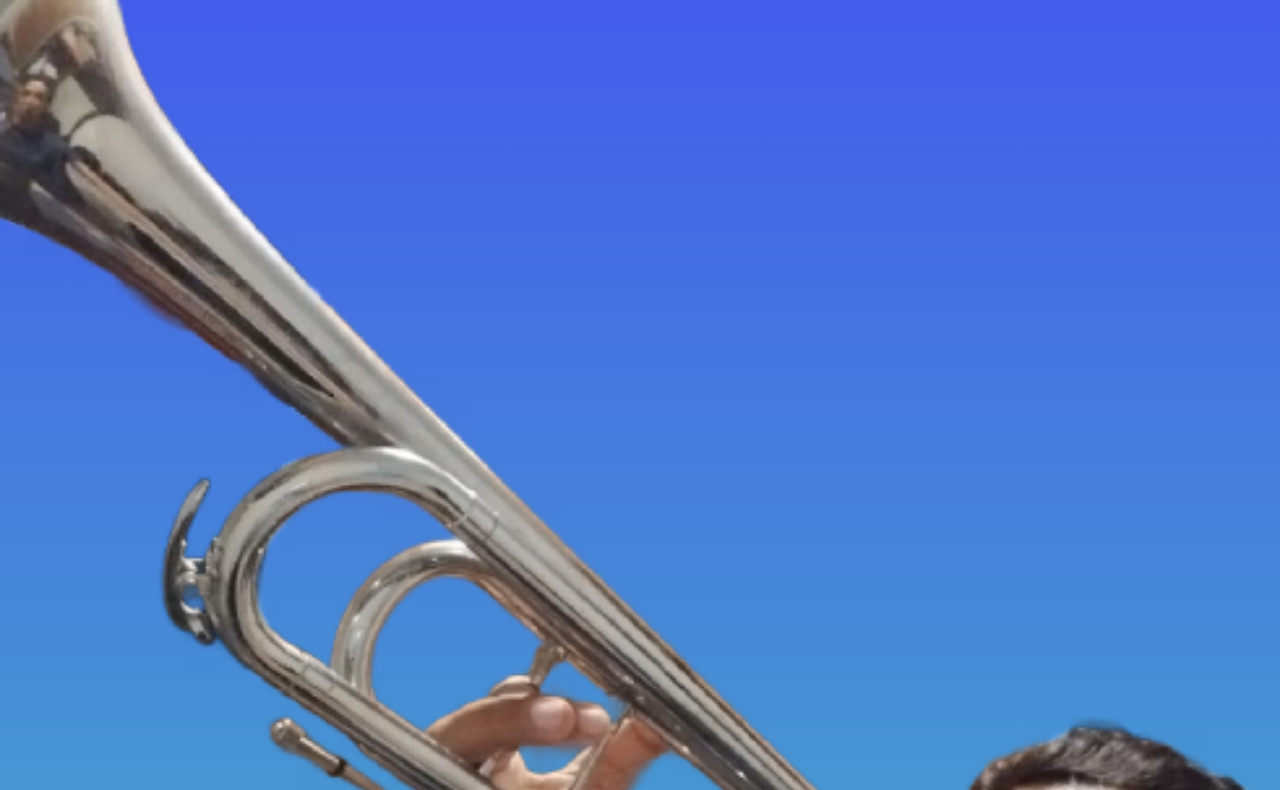
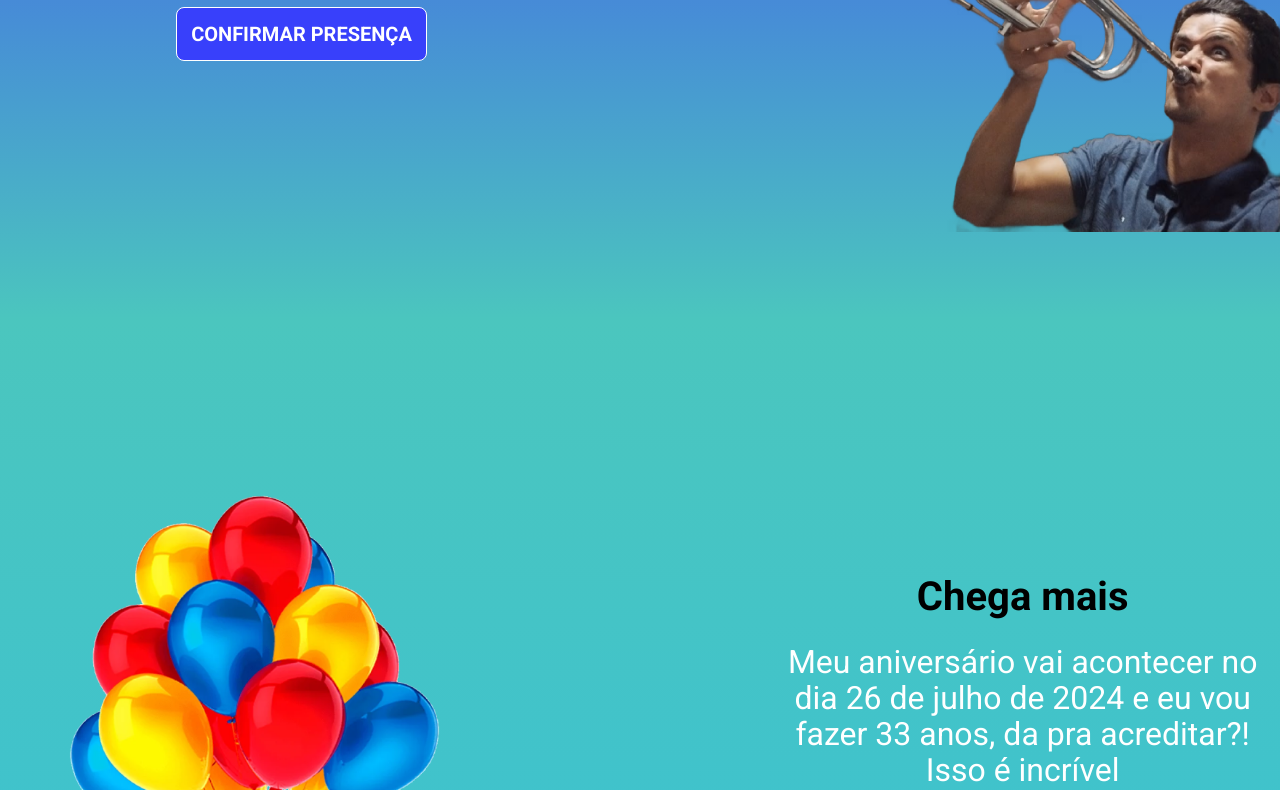
Before and after one commit to weltonlopes/evento_aniversario, a website: page src/index.html in a window 1280 px wide. Shown: the part 421-1211 px from the top of the page. Drawn offline with nearby package versions, Linux system fonts and the light colour scheme; files that its build step writes are made by us from their sources; files whose address does not match are found by name.

Commit message:
ajustes para desktop

```diff
--- a/src/index.html
+++ b/src/index.html
@@ -16,18 +16,22 @@
                 <p class="evento__detalhes__descricao">Faltam <span id="contador"></span> para meu aniversário. Venha comemorar comigo!</p>
                 <button class="botao">Confirmar Presença</button>
             </div>
+            <div class="container_imagem">
                 <img class="evento__imagem" src="../dist/images/velto_trompetinho.png" alt="Velto com trompetinho">
+            </div>
         </div>
     </section>
-    <section class="evento evento--baloes evento--image-left">
+    <section class="evento evento--baloes">
         <div class="container"
                 data-aos="fade-right"
                 data-aos-easing="ease-in-sine">
+            <div class="container_imagem">
+                <img class="evento__imagem" src="../dist/images/baloes_coloridos.png" alt="Baloes de aniversário">
+            </div>
             <div class="evento__detalhes">
                 <h1 class="evento__detalhes__titulo">Chega mais</h1>
                 <p class="evento__detalhes__descricao">Meu aniversário vai acontecer no dia 26 de julho de 2024 e eu vou fazer 33 anos, da pra acreditar?! Isso é incrível</p>
             </div>
-            <img class="evento__imagem" src="../dist/images/baloes_coloridos.png" alt="Baloes de aniversário">
         </div>
     </section>
     <section class="evento evento--local">
@@ -38,7 +42,9 @@
                 <h1 class="evento__detalhes__titulo">Local da festa</h1>
                 <p class="evento__detalhes__descricao">A festa acontecerá em meus sonhos. Se você quiser participar, terá que dormir na mesma hora que eu (20:36), pelado, segurando o travesseiro.</p>
             </div>
+            <div class="container_imagem">
                 <img class="evento__imagem" src="../dist/images/zzz.png" alt="ZZZ de sono">
+            </div>
         </div>
     </section>
     <section class="evento evento--contato">
--- a/src/styles/_evento.scss
+++ b/src/styles/_evento.scss
@@ -49,4 +49,51 @@
         margin: 0 auto;
         width: 100%;
     }
+
+    @media (min-width: 960px) {
+
+        height: 742px;
+
+        .container {
+            display: flex;
+            justify-content: space-evenly;
+            align-items: center;
+            max-width: 960px;
+            margin: 0 auto;
+            height: 100%;
+
+            div:first-child {
+                margin-right: 20%;
+            }
+        }
+
+        &__detalhes {
+
+            text-align: center;
+            margin: auto;
+            width: 700px;
+            padding: 20px 10px;
+
+            &__titulo {
+                font-size: 40px;
+            }
+
+            &__descricao {
+                margin: 24px 0;
+                color: #fff;
+                line-height: 36px;
+                font-size: 32px;
+            }
+        }
+
+        &__imagem {
+            margin: 0;
+        }
+
+        @media (min-width: 1200px){
+            .container {
+                max-width: 1400px;
+            }
+        }
+    }
 }
--- a/src/styles/components/_button.scss
+++ b/src/styles/components/_button.scss
@@ -8,4 +8,10 @@
     color: #fff;
     font-weight: bold;
     text-transform: uppercase;
+    cursor: pointer;
+
+    @media (min-width: 960px) {
+        font-size: 20px;
+        padding: 14px;
+    }
 }
--- a/src/styles/main.scss
+++ b/src/styles/main.scss
@@ -23,3 +23,9 @@ input, textarea {
     padding: 7px;
     margin: 10px 0;
 }
+
+@media (min-width: 960px) {
+    form {
+        padding-top: 80px;
+    }
+}
```
